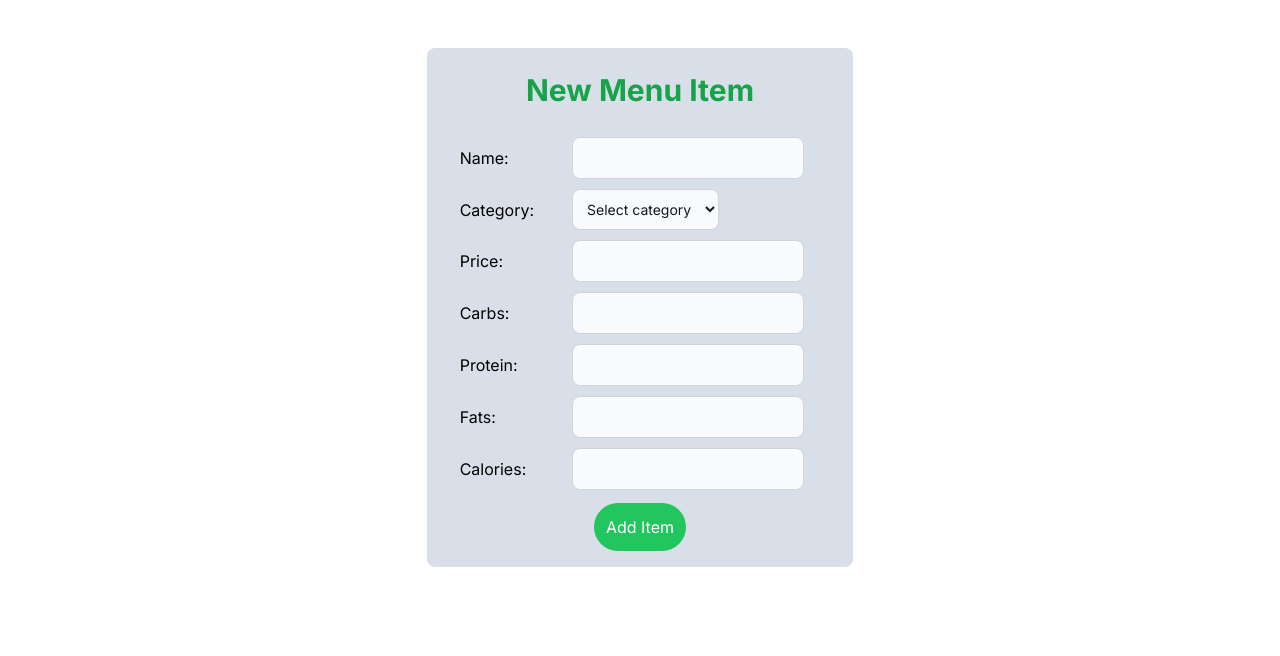
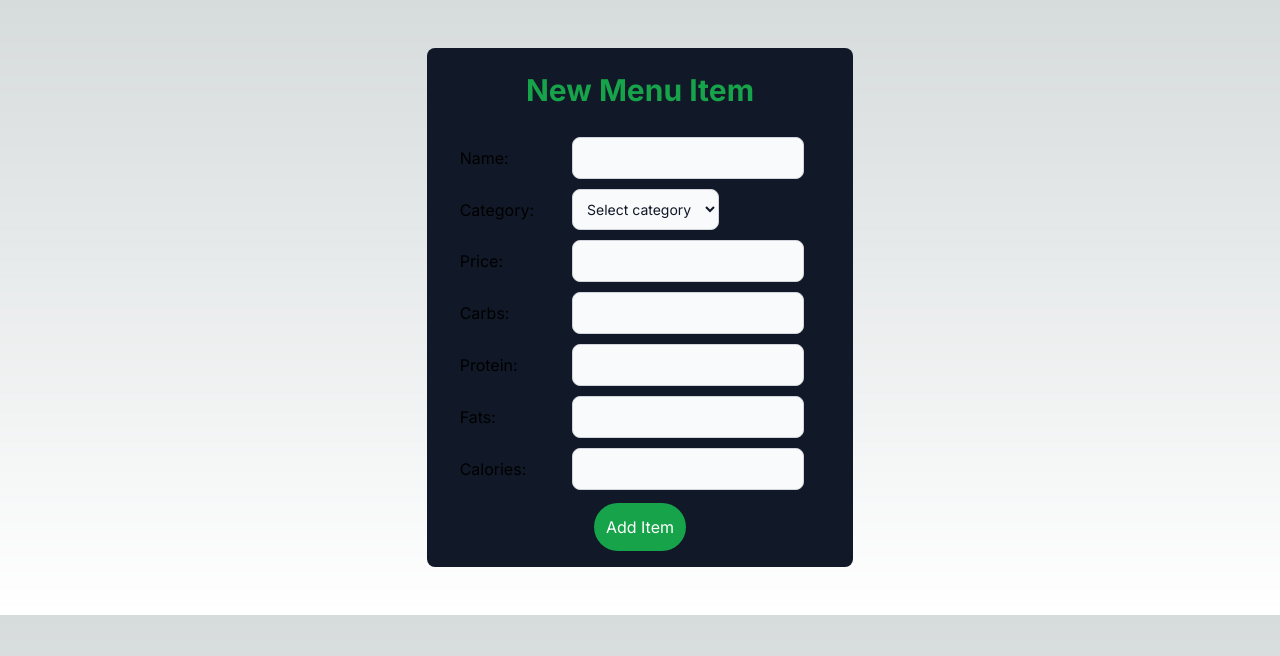
Before and after one commit to Somnathumapathi/CraveHub, a Next.js app: page /additemPage in a window 1280 px wide. Shown: the top 656 px of the page. Built offline with nearby package versions, Linux system fonts and the light colour scheme; no server answers.

Commit message:
fixed bug, added ui

```diff
--- a/app/additemPage/page.js
+++ b/app/additemPage/page.js
@@ -64,7 +64,7 @@ const AddItemPage = () => {
         <div>
             {/* <AppBar/> */}
             <center className='flex flex-col items-center'>
-            <div className='box-content h-120 w-1/3 m-12 bg-slate-300/75 rounded-lg text-left'>
+            <div className='box-content h-120 w-1/3 m-12 rounded-lg text-left bg-gray-900'>
                 <h1 className='text-3xl p-6 text-center font-bold text-green-600'>New Menu Item</h1>
              <table>
                 <tbody>
@@ -140,7 +140,7 @@ const AddItemPage = () => {
             </tbody>
             </table>
             <div className='flex flex-col items-center'>
-            <button className="bg-green-500 hover:bg-green-600 p-3 mt-2 mb-4 text-white rounded-full" onClick={addItem}>Add Item</button>
+            <button className="bg-green-600 hover:bg-green-700 p-3 mt-2 mb-4 text-white rounded-full" onClick={addItem}>Add Item</button>
             </div>
             </div>
             </center>
--- a/app/globals.css
+++ b/app/globals.css
@@ -18,4 +18,10 @@
 
 body {
   color: rgb(var(--foreground-rgb));
+  background: linear-gradient(
+    to bottom,
+    transparent,
+    rgb(var(--background-end-rgb))
+  )
+  rgb(var(--background-start-rgb));
 }
--- a/app/homePage/page.js
+++ b/app/homePage/page.js
@@ -46,9 +46,9 @@ import FloatingAB from "../../components/floatingab"
                 <p className='text-5xl mt-5 text-green-600 font-bold'>Welcome To CraveHub!</p>
                 <div className='m-11'>
                   <Carousel images={carouselImages} />
-                  <FloatingAB text={"order"} navPage={"orderPage"}/>
+
                 </div>
-                <div className='text-white text-left ml-40 mr-40 mt-20 mb-20'>
+                <div className='text-white text-left ml-40 mr-40 mt-20'>
                     <p className='text-4xl font-bold text-green-600 m-4'>About CraveHub</p>
                     <p className='text-xl m-4 mb-8 leading-relaxed border-b-2 border-white/50 pb-8'>
                       Welcome to CraveHub, where we believe in the power of vibrant, nourishing salads that are as
@@ -76,13 +76,14 @@ import FloatingAB from "../../components/floatingab"
                       footprint. Every bite is a celebration of flavor, freshness, and the goodness that comes from the earth
                     </p>
                     <p className='text-4xl font-bold text-green-600 m-4'>Our Commitment to You</p>
-                    <p className='text-xl m-4 mb-8 leading-relaxed p-4'>
+                    <p className='text-xl m-4 mb-8 leading-relaxed p-4 pb-40'>
                       At CraveHub, we are committed to providing a dining experience that goes beyond the plate.
                       Join us at CraveHub and embark on a journey of flavor, freshness, and well-being.
                       Your health is our priority, and we can't wait to be a part of your deliciously healthy lifestyle.
                     </p>
                 </div>
               </center>
+              <FloatingAB text={"order"} navPage={"orderPage"}/>
         </div>
     </div>
 
--- a/app/orderPage/page.js
+++ b/app/orderPage/page.js
@@ -95,16 +95,25 @@ const OrderPage = () => {
 
     setSelectedItems((prevItems) => prevItems.filter((selectedItem) => selectedItem.id !== item.id));
 
-    setTotalPrice((prevTotal) => (prevTotal - price));
-    setTotalCalories((prevTotal) => (prevTotal-calories));
-    setTotalCarb((prevTotal) => (prevTotal-carb));
-    setTotalProtein((prevTotal) => (prevTotal-protein));
-    setTotalfat((prevTotal) => (prevTotal-fat));
-    setBowlItems((prevItems) =>
- prevItems.filter((bowlItem) => bowlItem.category !== item.category)
+    setTotalPrice((prevTotal) => prevTotal - price);
+    setTotalCalories((prevTotal) => prevTotal - calories);
+    setTotalCarb((prevTotal) => prevTotal - carb);
+    setTotalProtein((prevTotal) => prevTotal - protein);
+    setTotalfat((prevTotal) => prevTotal - fat);
 
+    const isCategoryStillInBowl = selectedItems.some(
+      (selectedItem) => selectedItem.category === item.category && selectedItem.id !== item.id
     );
+
+    if (!isCategoryStillInBowl) {
+      setBowlItems((prevItems) => prevItems.filter((bowlItem) => bowlItem.category !== item.category));
+    }
   };
+
+
+
+
+
 
   const placeOrder = async (e) => {
  e.preventDefault();
@@ -164,7 +173,7 @@ console.log("Error occured: ", e)
                 ))}
               </div>
             </div>
-            <div className='inline-block m-10 ml-40 bg-gray-300 w-[280px] h-[240px] rounded-lg hover:scale-110 duration-300 text-xl p-5 leading-relaxed'>
+            <div className='inline-block m-10 ml-40 bg-gray-500 w-[280px] h-[240px] rounded-lg hover:bg-green-500/50 hover:scale-110 duration-300 text-xl p-5 leading-relaxed'>
               <p className='font-bold text-2xl'>Nutritional Info:</p>
               <br />
               <div className='text-left'>
```
